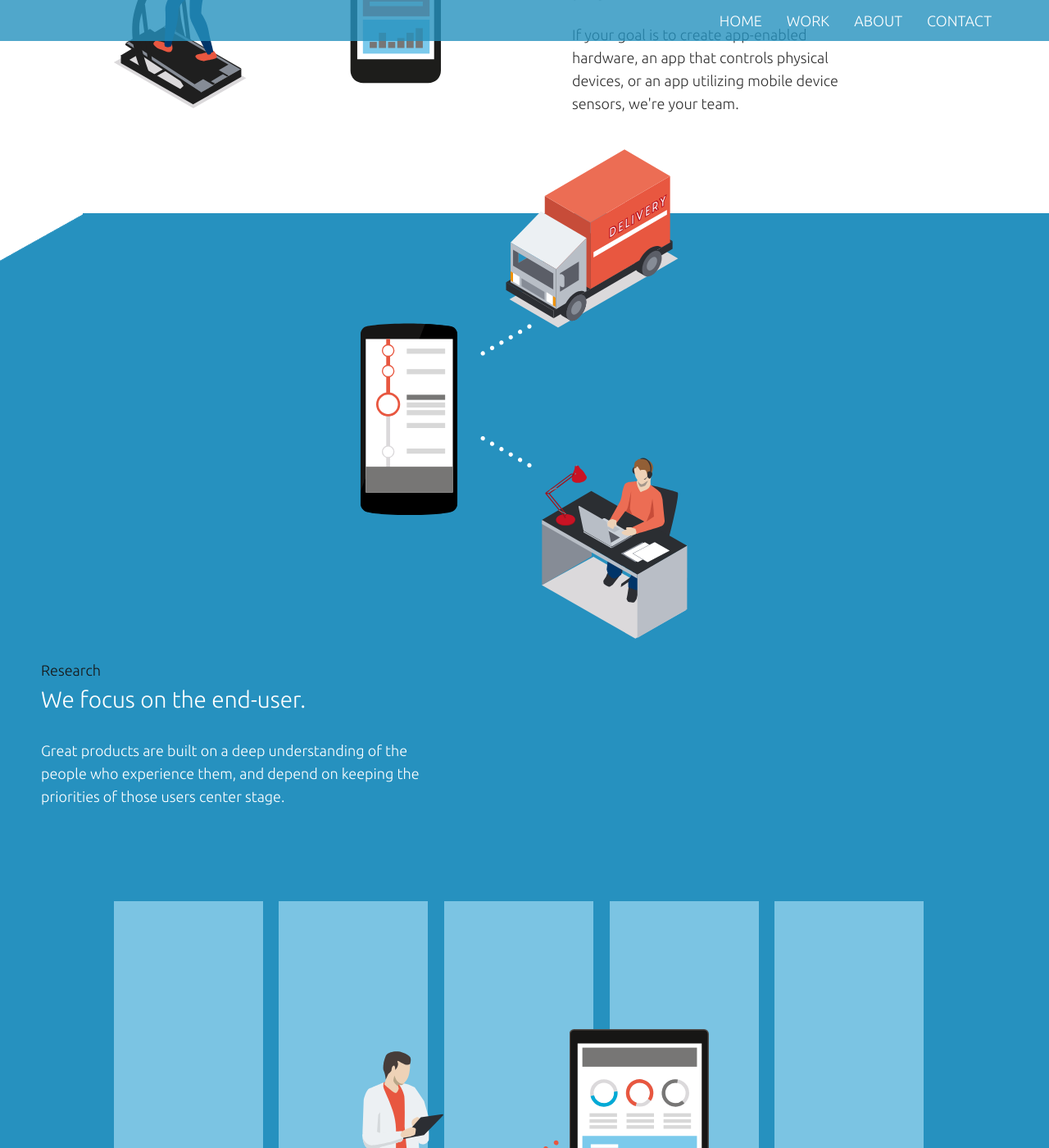
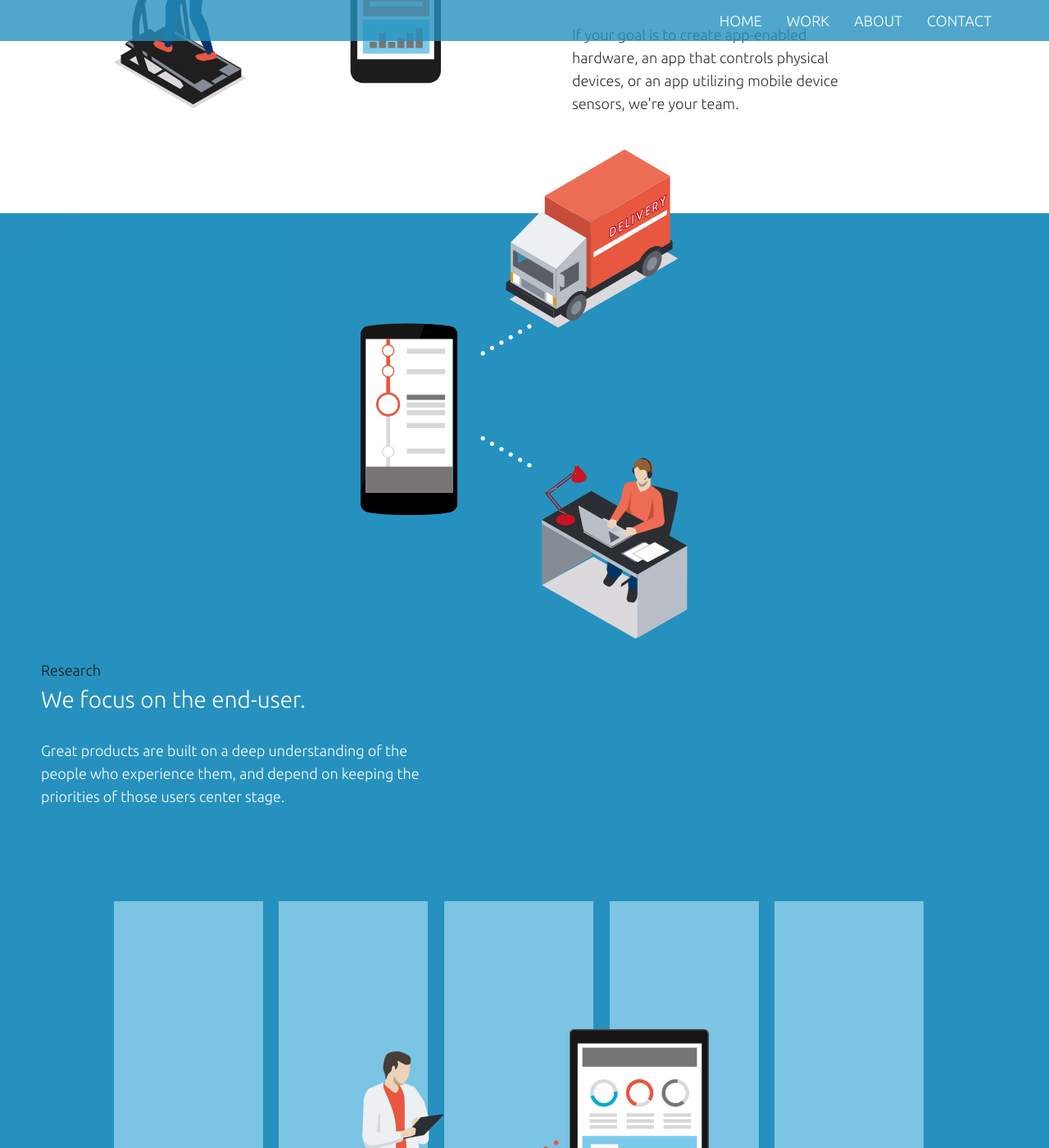
Before and after one commit to VeuxLabs/VeuxLabs.github.io, a Jekyll site: the page built from index.html, in a window 1280 px wide and 1400 px high, scrolled down 736 px. Shown: the whole window at 82% size. Built offline with Jekyll 4.4.1, drawn with Linux system fonts in a browser that asks for light colours; comment, search, counter and statistics services are not loaded.

Commit message:
Research background image

```diff
--- a/css/landing-page.css
+++ b/css/landing-page.css
@@ -184,7 +184,7 @@
     padding-left: 50px;
     padding-right: 50px;
     position: relative;
-    background: url(../img/research-top-bg.png) no-repeat 0 0 #2691bf;
+    background: url(../img/logisticsBackground.svg) no-repeat 0 0 #2691bf;
 }
 
 .research .section2 img{
```
